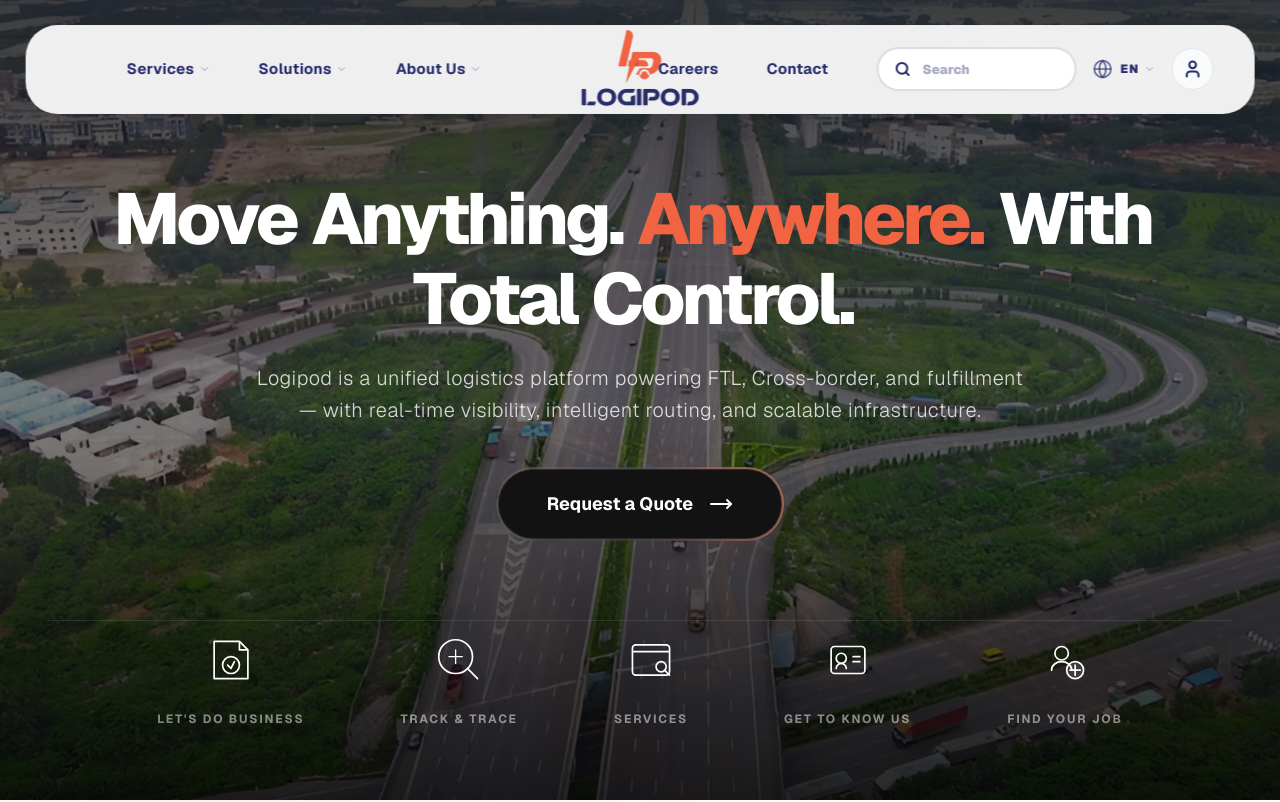
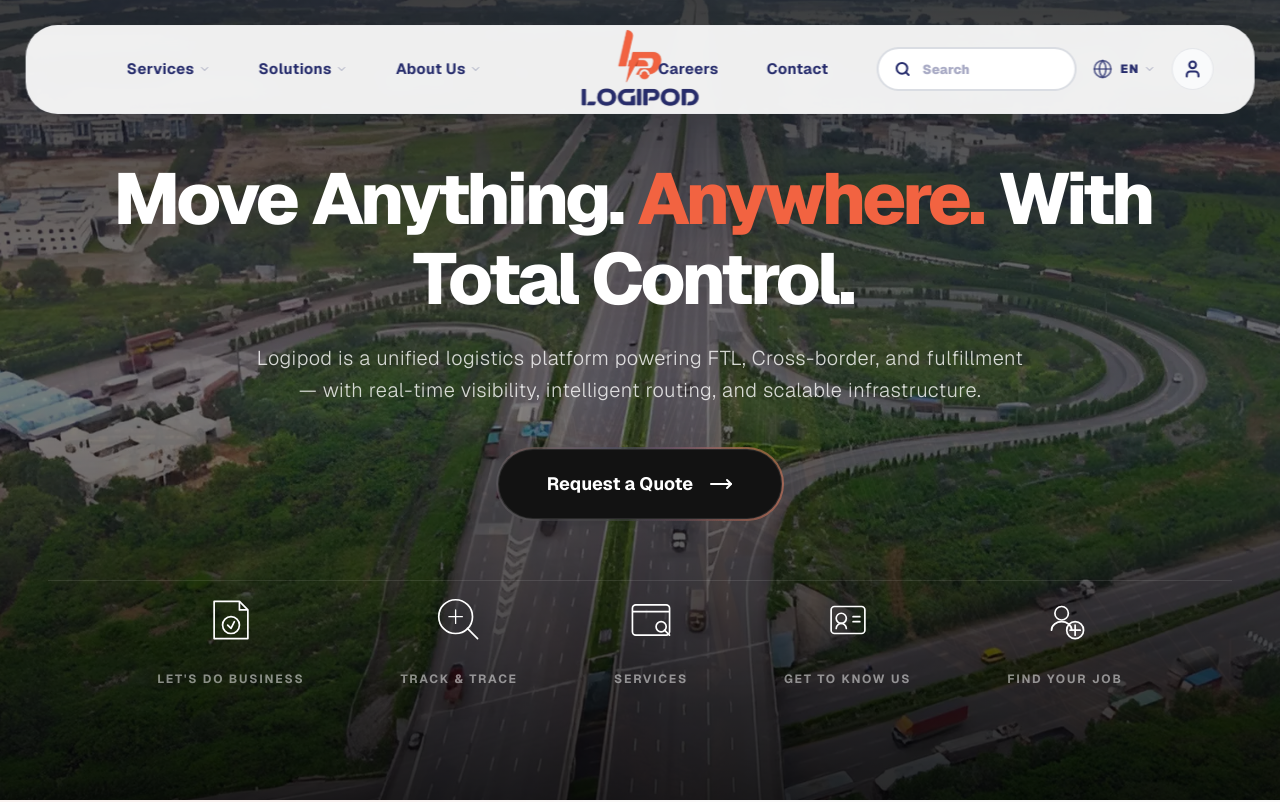
Before and after one commit to SHUBHAMCODEC/logipod_mobile, a Next.js app: page / in a window 1280 px wide. Shown: the top 802 px of the page. Built offline with nearby package versions, Linux system fonts and the light colour scheme; grey boxes are pictures that could not be loaded.

Commit message:
update on hero bottom links part 3

```diff
--- a/components/common/home/hero/Hero.tsx
+++ b/components/common/home/hero/Hero.tsx
@@ -231,7 +231,7 @@
                 DESKTOP / PC BOTTOM DOCK
                 Edit this block to change PC layout only
             ========================================= */}
-            <div className="hidden md:block relative z-30 w-full h-[100px] px-12 shrink-0 mb-20">
+            <div className="hidden md:block relative z-30 w-full h-[100px] px-12 shrink-0 mb-30">
                 <div className="max-w-[1400px] mx-auto h-full flex flex-nowrap overflow-visible justify-center items-center gap-24 border-t border-white/10 pt-4 px-0">
                     {bottomLinks.map((item) => {
                         const isActive = activeSection === item.id || hoveredSection === item.id;
@@ -282,7 +282,7 @@
                 MOBILE BOTTOM DOCK
                 Edit this block to change Mobile layout only
             ========================================= */}
-            <div className="block md:hidden relative z-30 w-full h-[110px] sm:h-[130px] pb-6 px-4 shrink-0 mb-32 sm:mb-24">
+            <div className="block md:hidden relative z-30 w-full h-[110px] sm:h-[130px] pb-6 px-4 shrink-0 mb-32 sm:mb-58">
                 <div className="max-w-[1400px] mx-auto h-full flex flex-nowrap overflow-x-auto custom-scrollbar justify-start items-center gap-10 sm:gap-14 border-t border-white/10 pt-5 px-2">
                     {bottomLinks.map((item) => {
                         const isActive = activeSection === item.id || hoveredSection === item.id;
```
